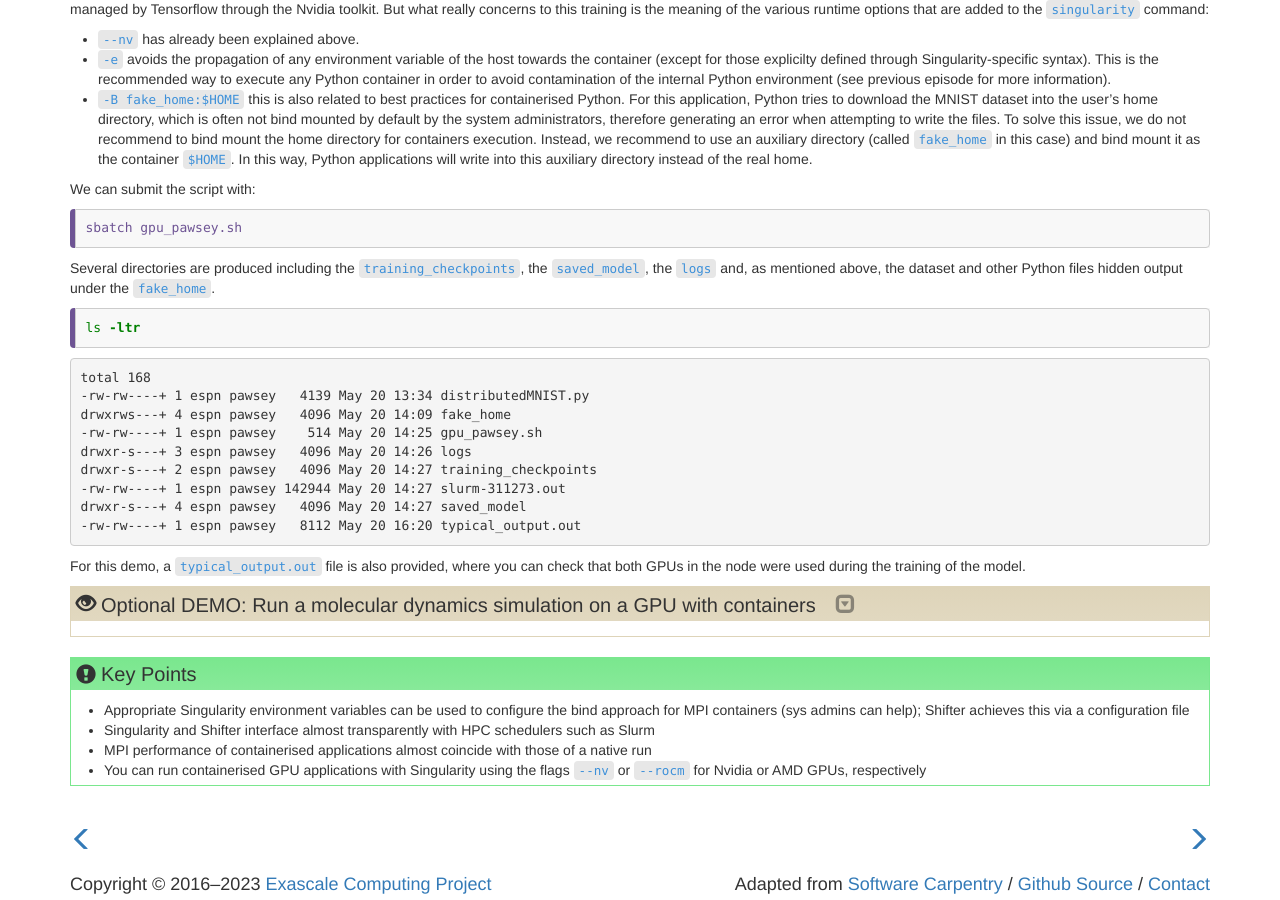
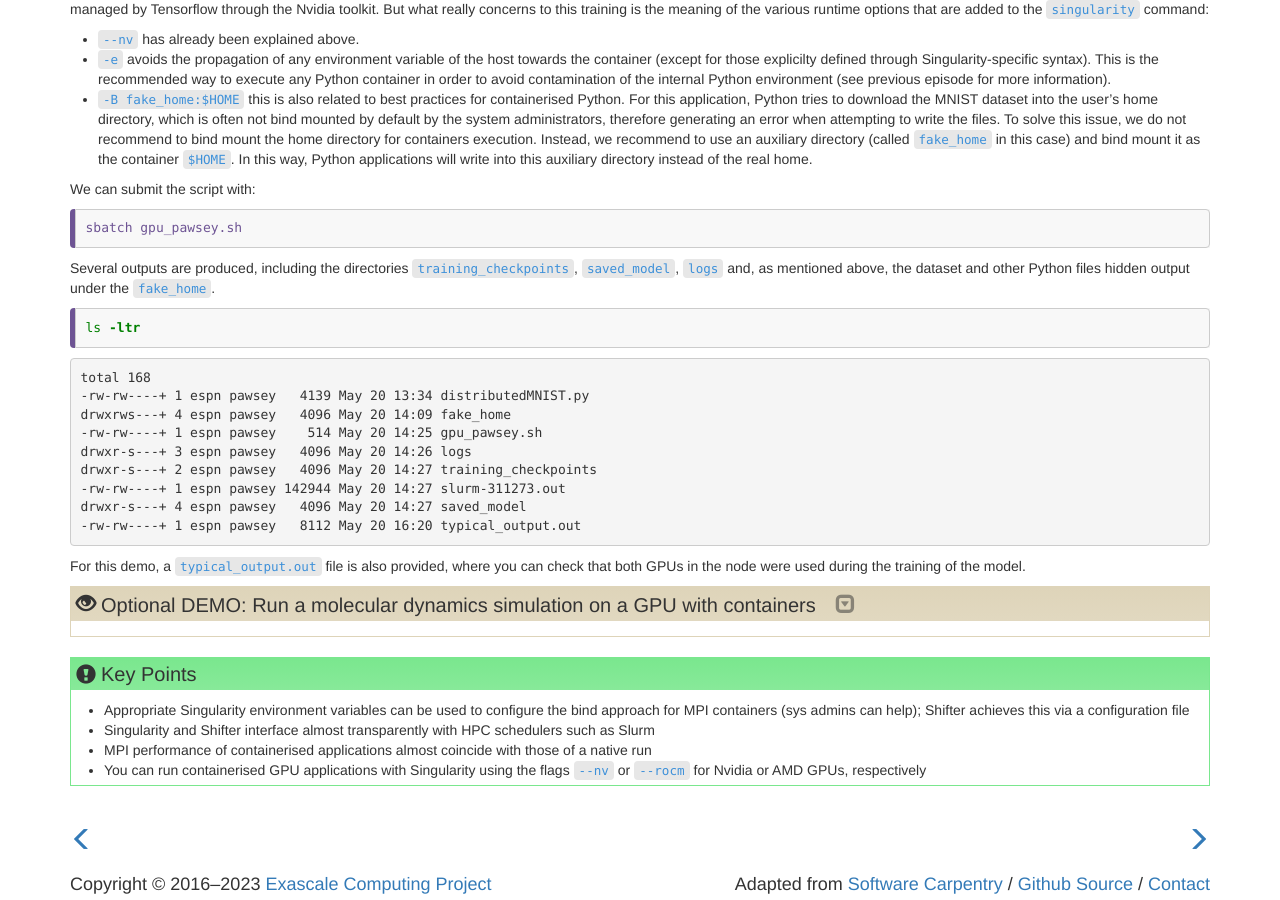
Before and after one commit to supercontainers/isc-tutorial, a Jekyll site: the page built from _episodes/14.hpc.md, in a window 1280 px wide and 900 px high, scrolled down 6369 px. Built offline with Jekyll 4.4.1, drawn with Linux system fonts in a browser that asks for light colours.

Commit message:
minor typo fix in ep 14
Signed-off-by: Marco De La Pierre <marco.delapierre@gmail.com>

````diff
--- a/_episodes/14.hpc.md
+++ b/_episodes/14.hpc.md
@@ -414,7 +414,7 @@ We can submit the script with:
 sbatch gpu_pawsey.sh
 ```
 
-Several directories are produced including the `training_checkpoints`, the `saved_model`, the `logs` and, as mentioned above, the dataset and other Python files hidden output under the `fake_home`.
+Several outputs are produced, including the directories `training_checkpoints`, `saved_model`, `logs` and, as mentioned above, the dataset and other Python files hidden output under the `fake_home`.
 
 ```bash
 ls -ltr
````
